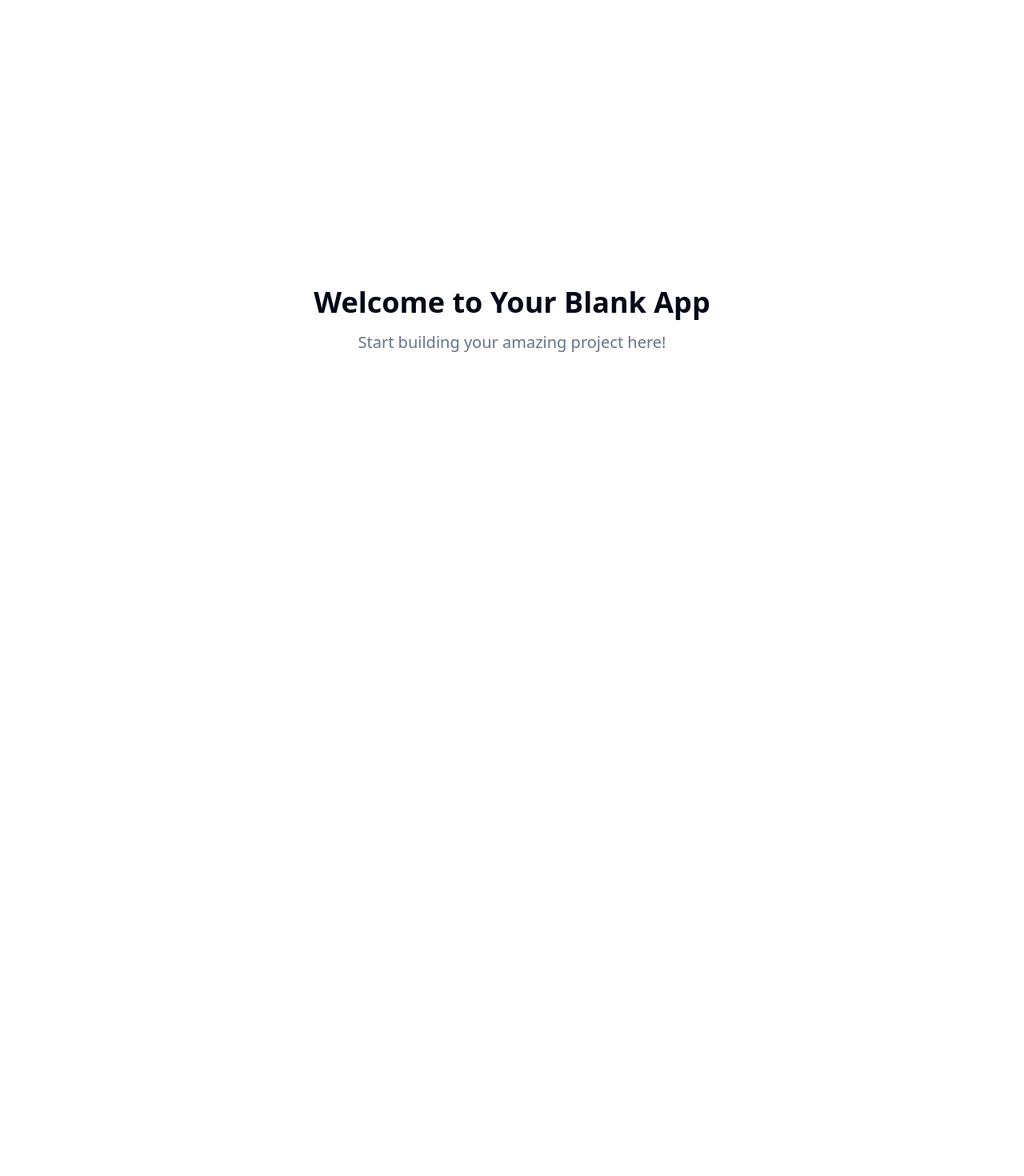
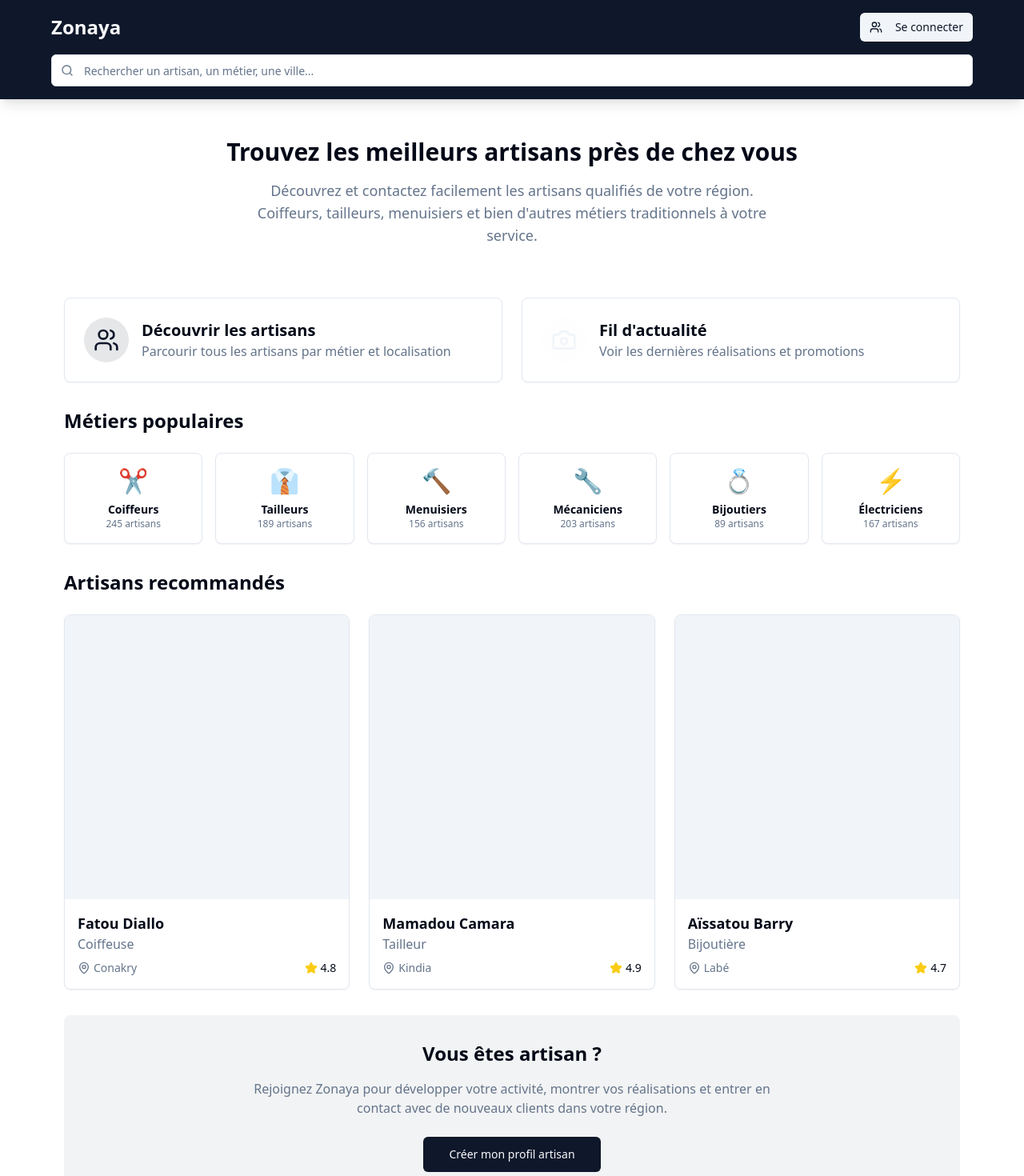
Before and after one commit to AITFX224/Alifa, a React (Vite) app: page / in a window 1280 px wide. Shown: the top 1470 px of the page at 80% size. Before the commit the page ends 800 px from the top, so only its background shows below. Built offline with nearby package versions, Linux system fonts and the light colour scheme.

Commit message:
Add home screen UI
Start building the home screen UI for the Zonaya application.

```diff
--- a/src/pages/Index.tsx
+++ b/src/pages/Index.tsx
@@ -1,12 +1,170 @@
-// Update this page (the content is just a fallback if you fail to update the page)
+import { Search, Users, Camera, MapPin, Star } from "lucide-react";
+import { Input } from "@/components/ui/input";
+import { Button } from "@/components/ui/button";
+import { Card, CardContent } from "@/components/ui/card";
 
 const Index = () => {
+  const artisanCategories = [
+    { name: "Coiffeurs", icon: "✂️", count: 245 },
+    { name: "Tailleurs", icon: "👔", count: 189 },
+    { name: "Menuisiers", icon: "🔨", count: 156 },
+    { name: "Mécaniciens", icon: "🔧", count: 203 },
+    { name: "Bijoutiers", icon: "💍", count: 89 },
+    { name: "Électriciens", icon: "⚡", count: 167 }
+  ];
+
+  const featuredArtisans = [
+    {
+      id: 1,
+      name: "Fatou Diallo",
+      profession: "Coiffeuse",
+      location: "Conakry",
+      rating: 4.8,
+      image: "/placeholder.svg"
+    },
+    {
+      id: 2,
+      name: "Mamadou Camara",
+      profession: "Tailleur",
+      location: "Kindia",
+      rating: 4.9,
+      image: "/placeholder.svg"
+    },
+    {
+      id: 3,
+      name: "Aïssatou Barry",
+      profession: "Bijoutière",
+      location: "Labé",
+      rating: 4.7,
+      image: "/placeholder.svg"
+    }
+  ];
+
   return (
-    <div className="min-h-screen flex items-center justify-center bg-background">
-      <div className="text-center">
-        <h1 className="text-4xl font-bold mb-4">Welcome to Your Blank App</h1>
-        <p className="text-xl text-muted-foreground">Start building your amazing project here!</p>
-      </div>
+    <div className="min-h-screen bg-background">
+      {/* Header */}
+      <header className="bg-primary text-primary-foreground p-4 shadow-lg">
+        <div className="max-w-6xl mx-auto">
+          <div className="flex items-center justify-between mb-4">
+            <h1 className="text-2xl font-bold">Zonaya</h1>
+            <Button variant="secondary" size="sm">
+              <Users className="w-4 h-4 mr-2" />
+              Se connecter
+            </Button>
+          </div>
+
+          {/* Search Bar */}
+          <div className="relative">
+            <Search className="absolute left-3 top-1/2 transform -translate-y-1/2 text-muted-foreground w-4 h-4" />
+            <Input
+              placeholder="Rechercher un artisan, un métier, une ville..."
+              className="pl-10 bg-background text-foreground"
+            />
+          </div>
+        </div>
+      </header>
+
+      <main className="max-w-6xl mx-auto p-4 space-y-8">
+        {/* Welcome Section */}
+        <section className="text-center py-8">
+          <h2 className="text-3xl font-bold mb-4">Trouvez les meilleurs artisans près de chez vous</h2>
+          <p className="text-lg text-muted-foreground max-w-2xl mx-auto">
+            Découvrez et contactez facilement les artisans qualifiés de votre région.
+            Coiffeurs, tailleurs, menuisiers et bien d'autres métiers traditionnels à votre service.
+          </p>
+        </section>
+
+        {/* Quick Actions */}
+        <section className="grid md:grid-cols-2 gap-6">
+          <Card className="p-6 hover:shadow-lg transition-shadow cursor-pointer">
+            <CardContent className="flex items-center space-x-4 p-0">
+              <div className="bg-primary/10 p-3 rounded-full">
+                <Users className="w-8 h-8 text-primary" />
+              </div>
+              <div>
+                <h3 className="text-xl font-semibold">Découvrir les artisans</h3>
+                <p className="text-muted-foreground">Parcourir tous les artisans par métier et localisation</p>
+              </div>
+            </CardContent>
+          </Card>
+
+          <Card className="p-6 hover:shadow-lg transition-shadow cursor-pointer">
+            <CardContent className="flex items-center space-x-4 p-0">
+              <div className="bg-secondary/10 p-3 rounded-full">
+                <Camera className="w-8 h-8 text-secondary" />
+              </div>
+              <div>
+                <h3 className="text-xl font-semibold">Fil d'actualité</h3>
+                <p className="text-muted-foreground">Voir les dernières réalisations et promotions</p>
+              </div>
+            </CardContent>
+          </Card>
+        </section>
+
+        {/* Categories */}
+        <section>
+          <h3 className="text-2xl font-bold mb-6">Métiers populaires</h3>
+          <div className="grid grid-cols-2 md:grid-cols-3 lg:grid-cols-6 gap-4">
+            {artisanCategories.map((category, index) => (
+              <Card key={index} className="p-4 text-center hover:shadow-lg transition-shadow cursor-pointer">
+                <CardContent className="p-0">
+                  <div className="text-3xl mb-2">{category.icon}</div>
+                  <h4 className="font-semibold text-sm">{category.name}</h4>
+                  <p className="text-xs text-muted-foreground">{category.count} artisans</p>
+                </CardContent>
+              </Card>
+            ))}
+          </div>
+        </section>
+
+        {/* Featured Artisans */}
+        <section>
+          <h3 className="text-2xl font-bold mb-6">Artisans recommandés</h3>
+          <div className="grid md:grid-cols-3 gap-6">
+            {featuredArtisans.map((artisan) => (
+              <Card key={artisan.id} className="overflow-hidden hover:shadow-lg transition-shadow cursor-pointer">
+                <div className="aspect-square bg-muted"></div>
+                <CardContent className="p-4">
+                  <h4 className="font-semibold text-lg">{artisan.name}</h4>
+                  <p className="text-muted-foreground">{artisan.profession}</p>
+                  <div className="flex items-center justify-between mt-2">
+                    <div className="flex items-center space-x-1">
+                      <MapPin className="w-4 h-4 text-muted-foreground" />
+                      <span className="text-sm text-muted-foreground">{artisan.location}</span>
+                    </div>
+                    <div className="flex items-center space-x-1">
+                      <Star className="w-4 h-4 fill-yellow-400 text-yellow-400" />
+                      <span className="text-sm font-medium">{artisan.rating}</span>
+                    </div>
+                  </div>
+                </CardContent>
+              </Card>
+            ))}
+          </div>
+        </section>
+
+        {/* CTA Section */}
+        <section className="bg-primary/5 rounded-lg p-8 text-center">
+          <h3 className="text-2xl font-bold mb-4">Vous êtes artisan ?</h3>
+          <p className="text-muted-foreground mb-6 max-w-2xl mx-auto">
+            Rejoignez Zonaya pour développer votre activité, montrer vos réalisations
+            et entrer en contact avec de nouveaux clients dans votre région.
+          </p>
+          <Button size="lg">
+            Créer mon profil artisan
+          </Button>
+        </section>
+      </main>
+
+      {/* Footer */}
+      <footer className="bg-muted/30 mt-12 p-8">
+        <div className="max-w-6xl mx-auto text-center">
+          <h4 className="font-semibold mb-2">Zonaya</h4>
+          <p className="text-sm text-muted-foreground">
+            Le réseau social des artisans africains
+          </p>
+        </div>
+      </footer>
     </div>
   );
 };
```
